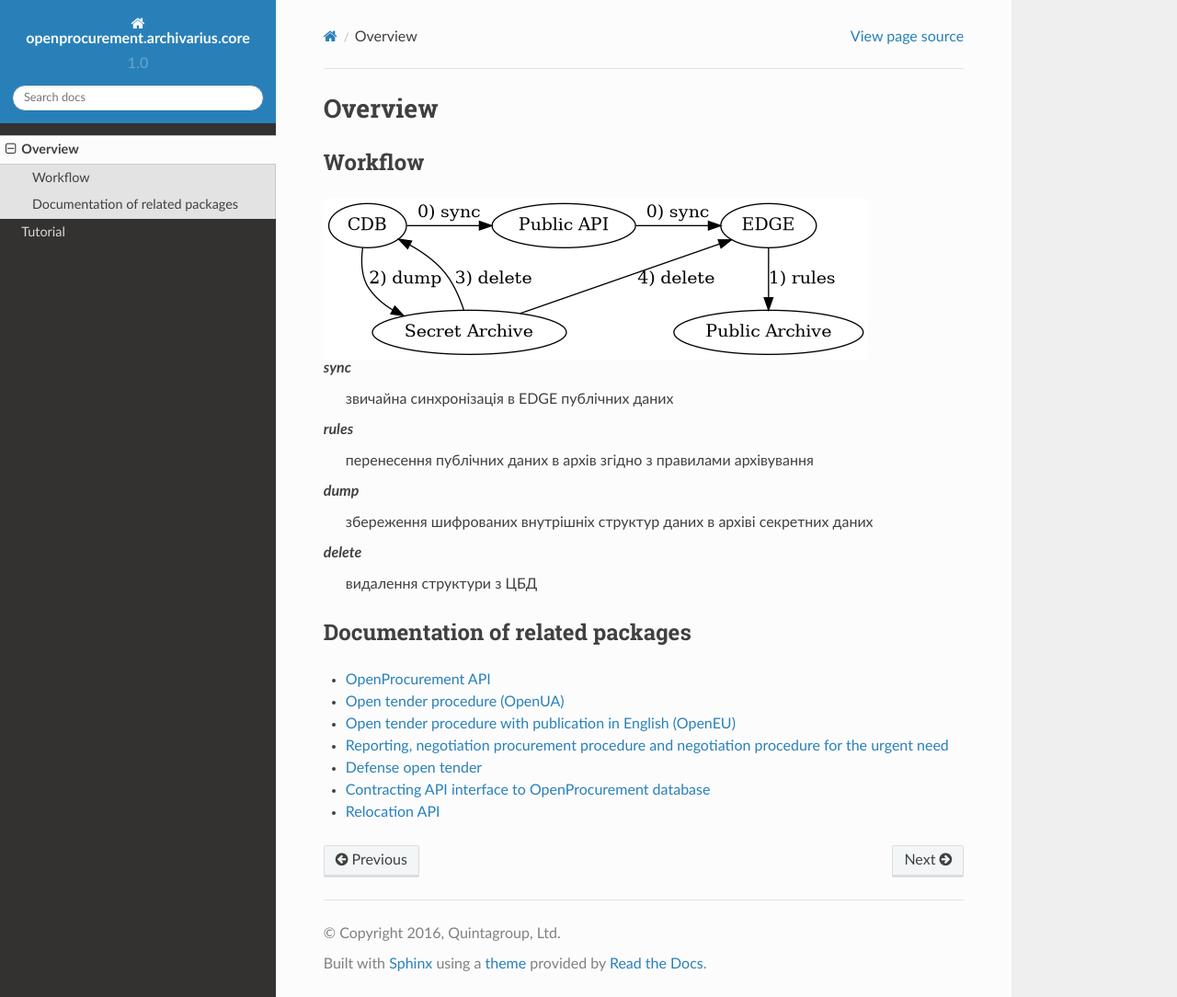
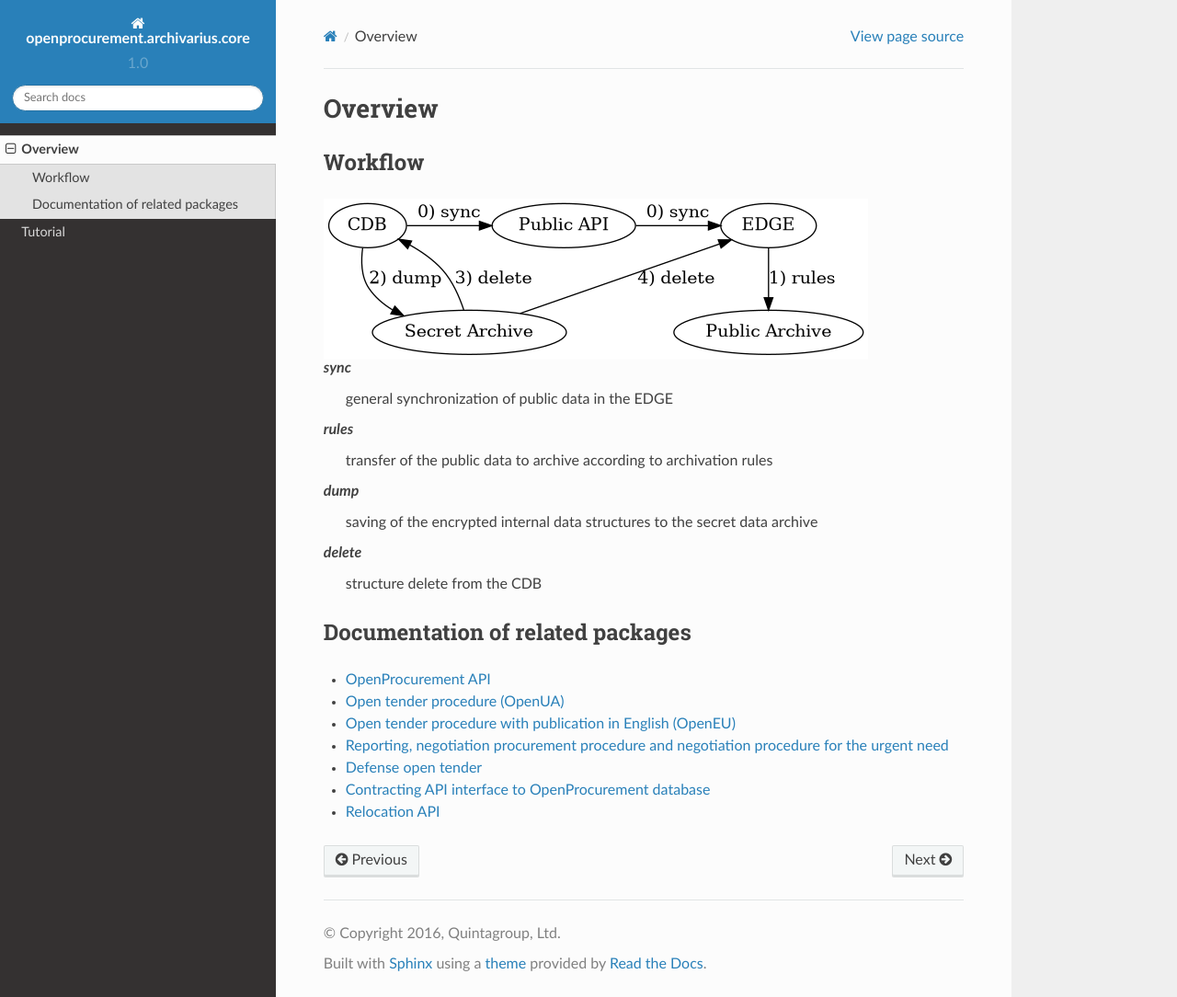
Before and after one commit to openprocurement/openprocurement.archivarius.core, a Sphinx documentation site: the page built from docs/source/overview.rst, in a window 1280 px wide and 1084 px high. Shown: the whole window at 92% size. Built offline with Sphinx 7.4.7 and the Read the Docs theme 2.0.0, drawn with Linux system fonts in a browser that asks for light colours.

Commit message:
Create english translation for 'Overview' chapter

```diff
--- a/docs/source/overview.rst
+++ b/docs/source/overview.rst
@@ -19,16 +19,16 @@
 
 
 `sync`
-  звичайна синхронізація в EDGE публічних даних
+  general synchronization of public data in the EDGE
 
 `rules`
-  перенесення публічних даних в архів згідно з правилами архівування
+  transfer of the public data to archive according to archivation rules
 
 `dump`
-  збереження шифрованих внутрішніх структур даних в архіві секретних даних
+  saving of the encrypted internal data structures to the secret data archive
 
 `delete`
-  видалення структури з ЦБД
+  structure delete from the CDB
 
 
 Documentation of related packages
```
